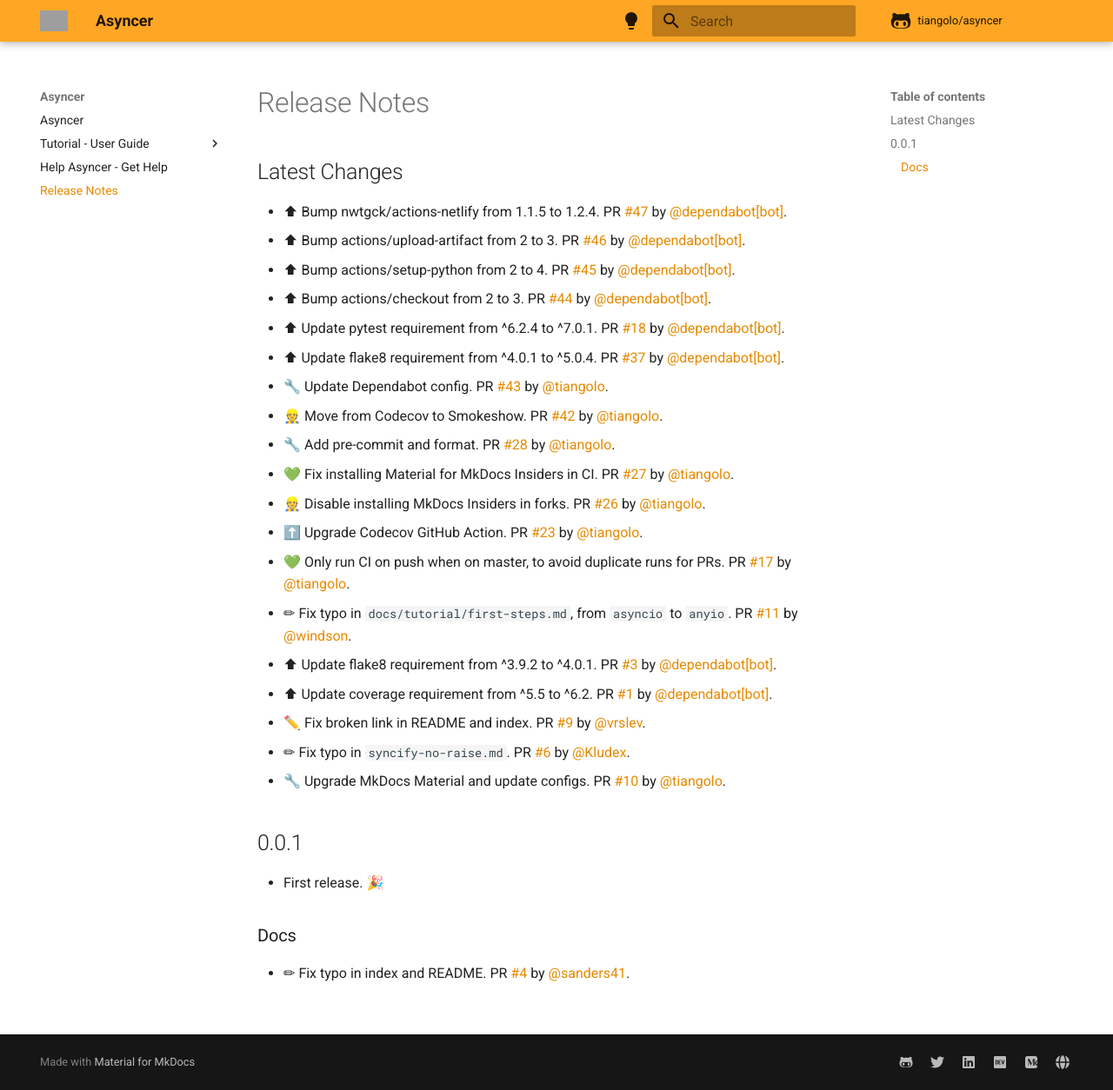
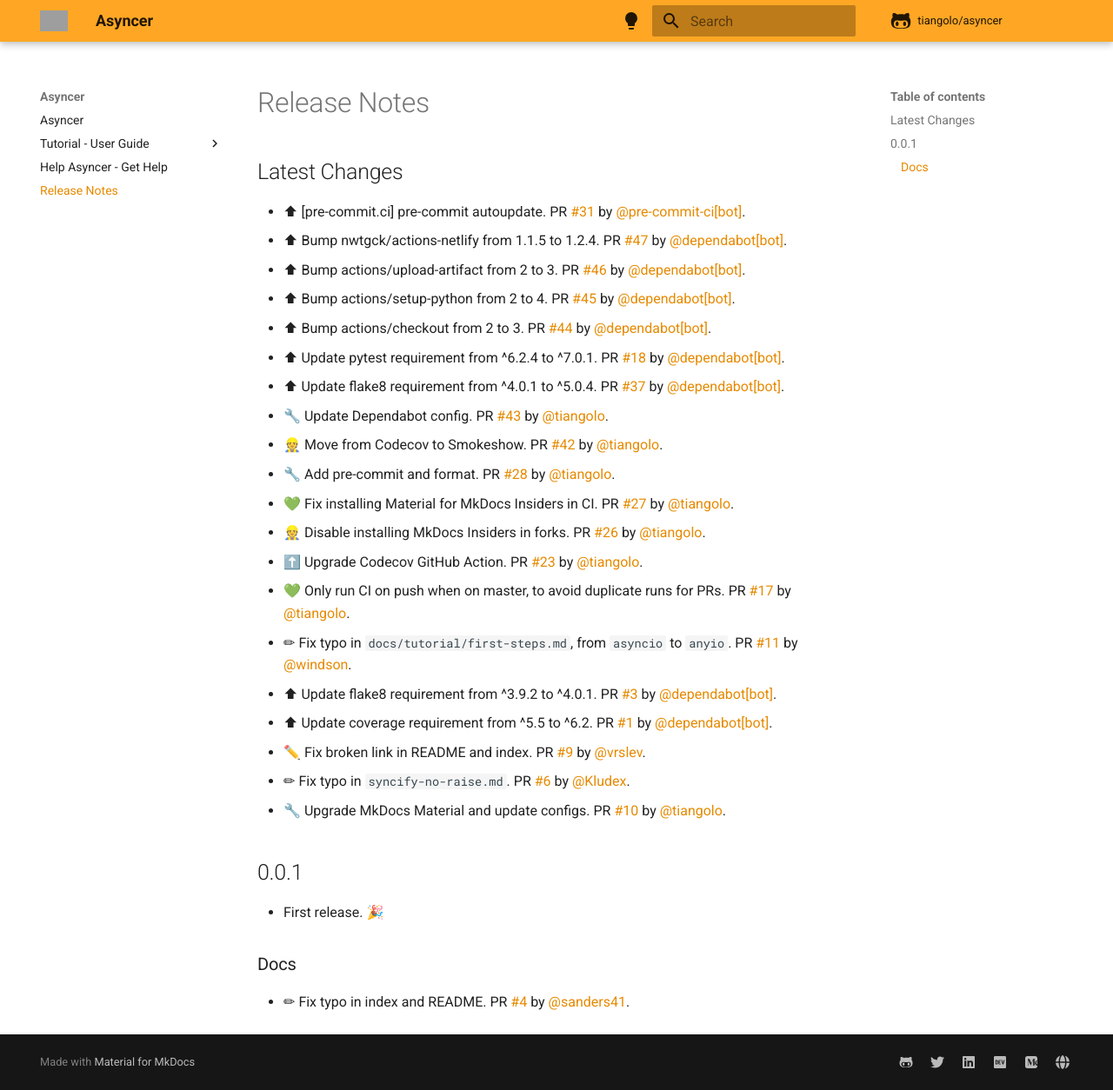
Before and after one commit to fastapi/asyncer, an MkDocs documentation site: the page built from docs/release-notes.md, in a window 1280 px wide and 1254 px high. Shown: the whole window at 87% size. Built offline with MkDocs 1.6.1 and Material for MkDocs 9.7.7, drawn with Linux system fonts in a browser that asks for light colours; comment, search, counter and statistics services are not loaded; grey boxes are pictures that could not be loaded.

Commit message:
📝 Update release notes

```diff
--- a/docs/release-notes.md
+++ b/docs/release-notes.md
@@ -2,6 +2,7 @@
 
 ## Latest Changes
 
+* ⬆ [pre-commit.ci] pre-commit autoupdate. PR [#31](https://github.com/tiangolo/asyncer/pull/31) by [@pre-commit-ci[bot]](https://github.com/apps/pre-commit-ci).
 * ⬆ Bump nwtgck/actions-netlify from 1.1.5 to 1.2.4. PR [#47](https://github.com/tiangolo/asyncer/pull/47) by [@dependabot[bot]](https://github.com/apps/dependabot).
 * ⬆ Bump actions/upload-artifact from 2 to 3. PR [#46](https://github.com/tiangolo/asyncer/pull/46) by [@dependabot[bot]](https://github.com/apps/dependabot).
 * ⬆ Bump actions/setup-python from 2 to 4. PR [#45](https://github.com/tiangolo/asyncer/pull/45) by [@dependabot[bot]](https://github.com/apps/dependabot).
```
